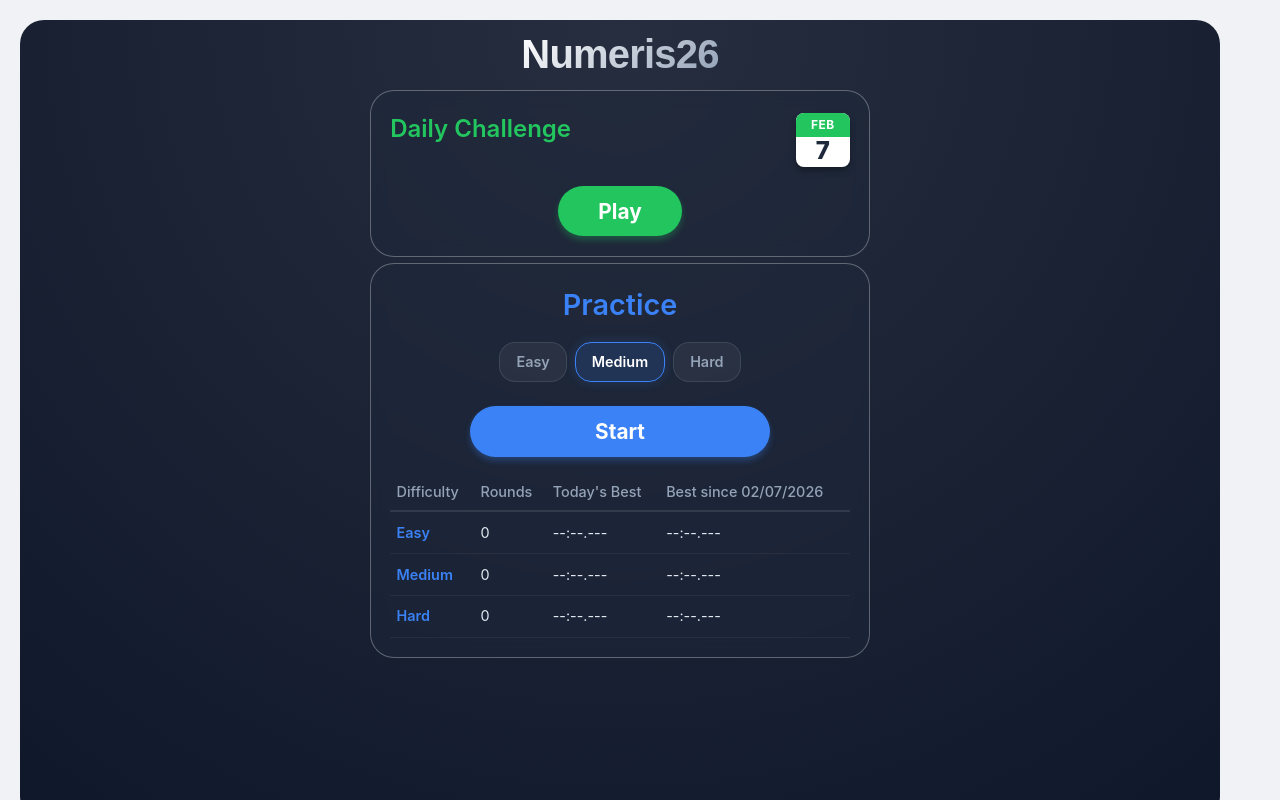
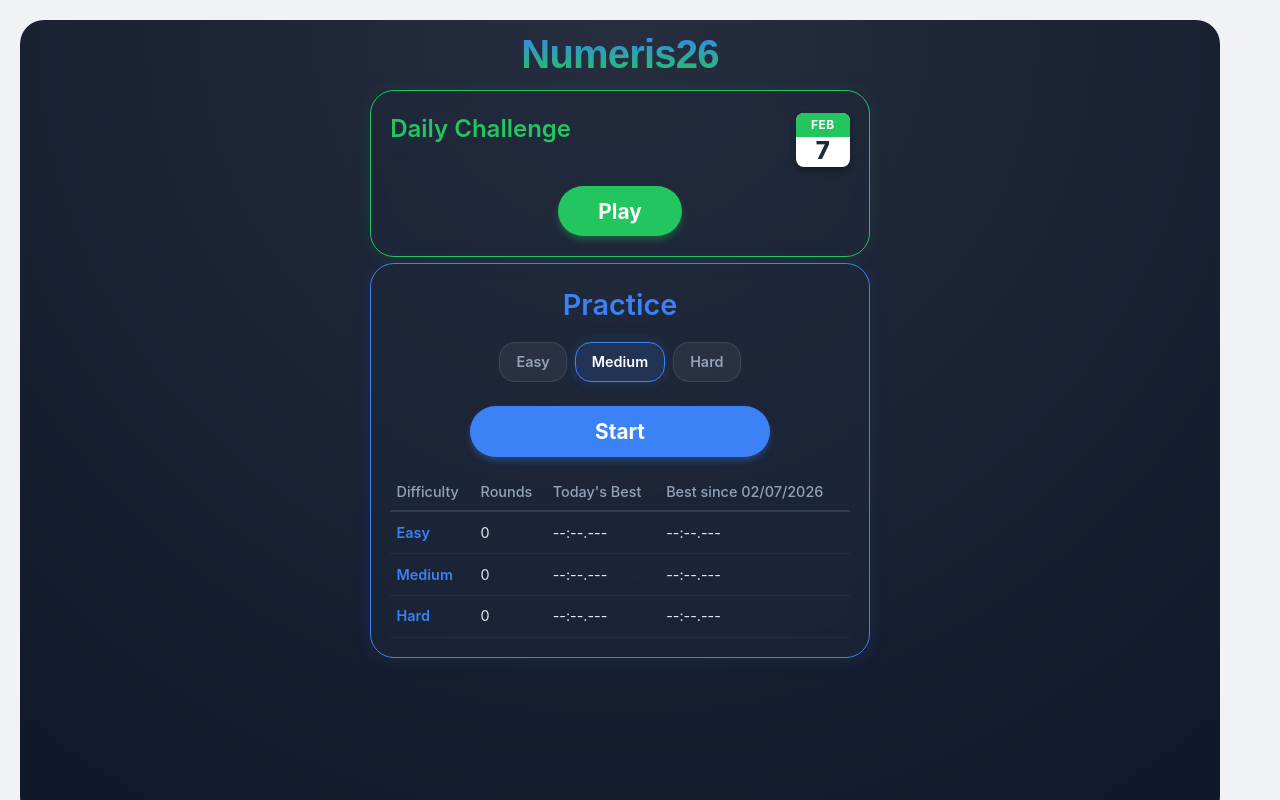
Before and after one commit to CrosProduct/Numeris26, a React (Vite) app: page / in a window 1280 px wide. Built offline with nearby package versions, Linux system fonts and the light colour scheme; no server answers.

Commit message:
Update panel border colors (green for Daily, blue for Practice)

```diff
--- a/src/components/Layout.css
+++ b/src/components/Layout.css
@@ -377,7 +377,7 @@ body {
   font-family: 'Outfit', sans-serif;
   font-size: 1.4rem;
   margin: 0;
-  background: linear-gradient(135deg, #fff 0%, #94a3b8 100%);
+  background: linear-gradient(180deg, #3b82f6 0%, #22c55e 100%);
   -webkit-background-clip: text;
   background-clip: text;
   -webkit-text-fill-color: transparent;
@@ -655,3 +655,16 @@ body {
   line-height: 1;
   padding-bottom: 2px;
 }
+
+/* Panel Borders */
+.daily-section {
+  border: 1px solid var(--success-color);
+  box-shadow: 0 0 20px rgba(34, 197, 94, 0.1);
+  /* Subtle green glow */
+}
+
+.practice-section {
+  border: 1px solid var(--primary-color);
+  box-shadow: 0 0 20px rgba(59, 130, 246, 0.1);
+  /* Subtle blue glow */
+}
```
